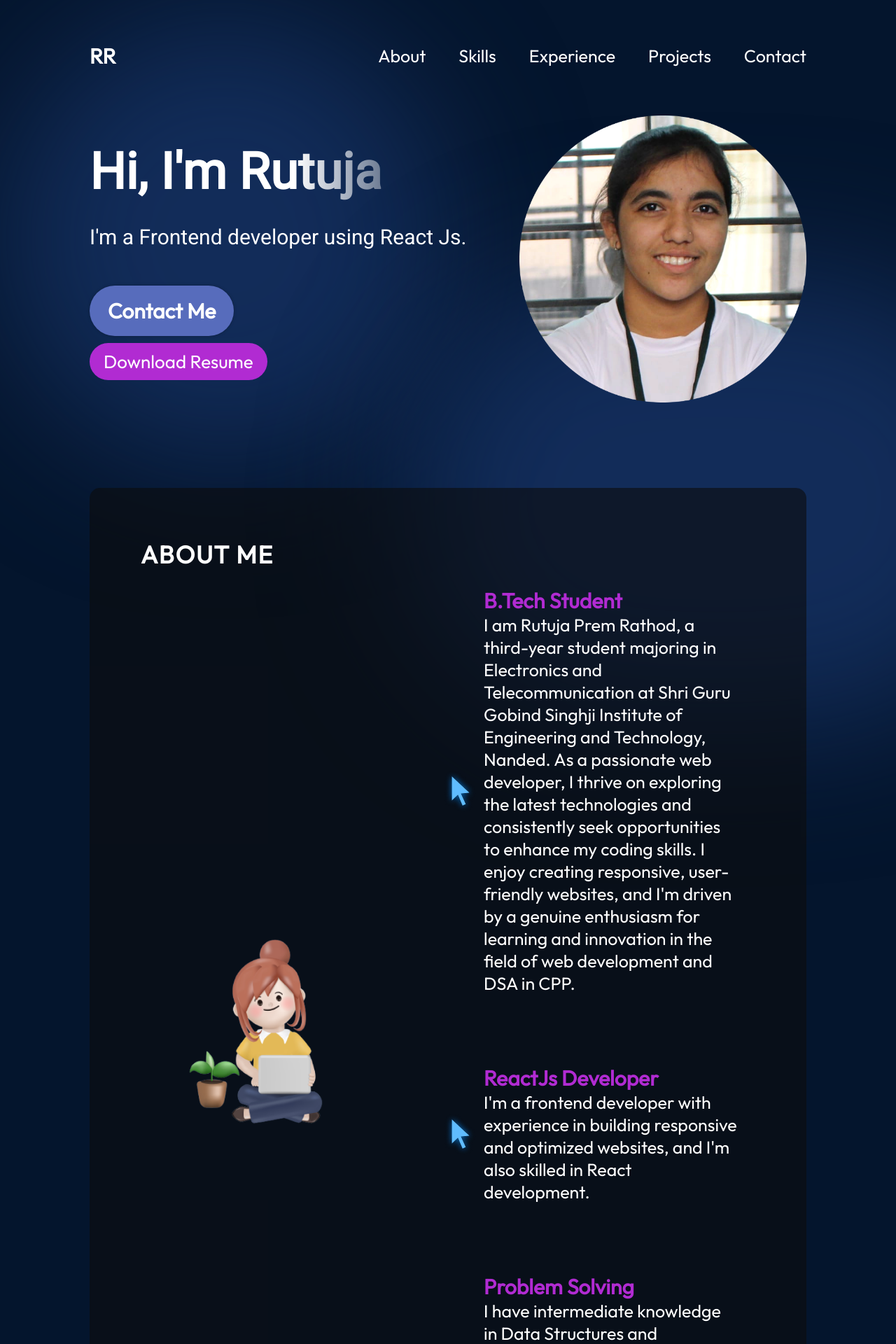
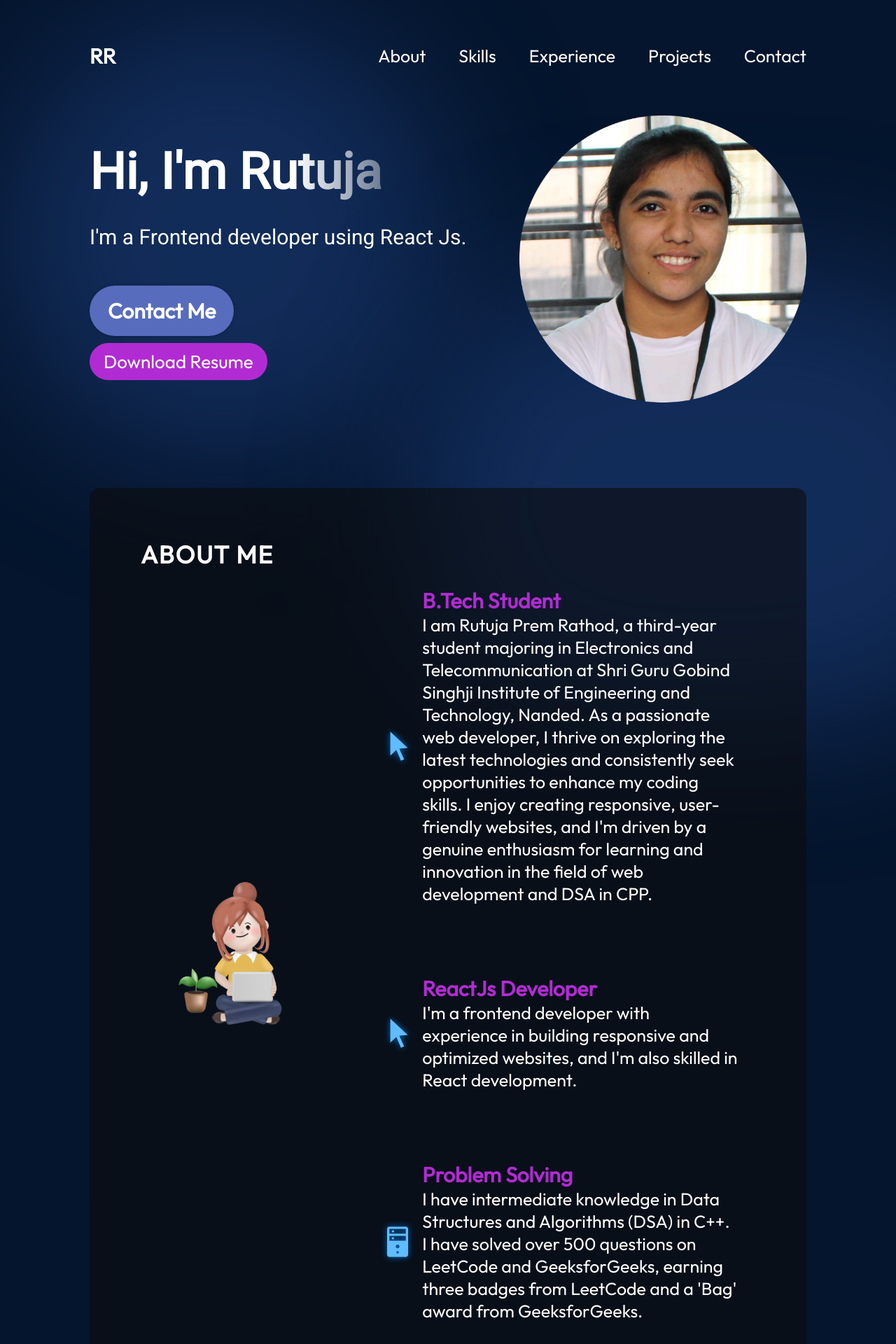
Before and after one commit to 18Rutuja/React_Portfolio, a React (Vite) app: page / in a window 1280 px wide. Shown: the top 1920 px of the page at 70% size. Built offline with nearby package versions, Linux system fonts and the light colour scheme.

Commit message:
Update About.module.css

```diff
--- a/src/components/About/About.module.css
+++ b/src/components/About/About.module.css
@@ -26,7 +26,7 @@
 }
 
 .aboutImage {
-  width: 45%;
+  width: 35%;
 }
 
 .aboutItems {
```
